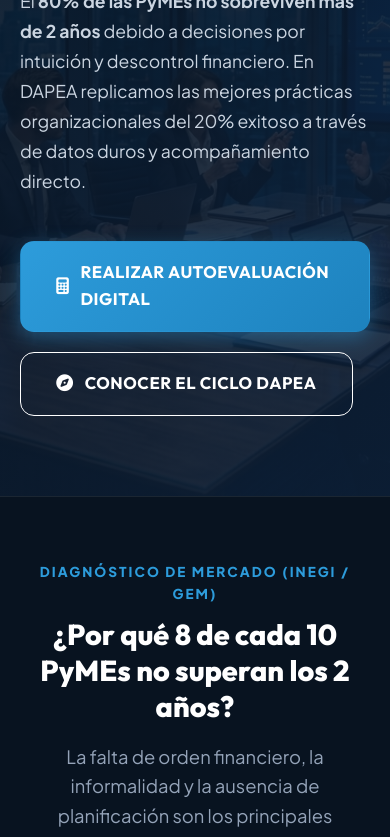
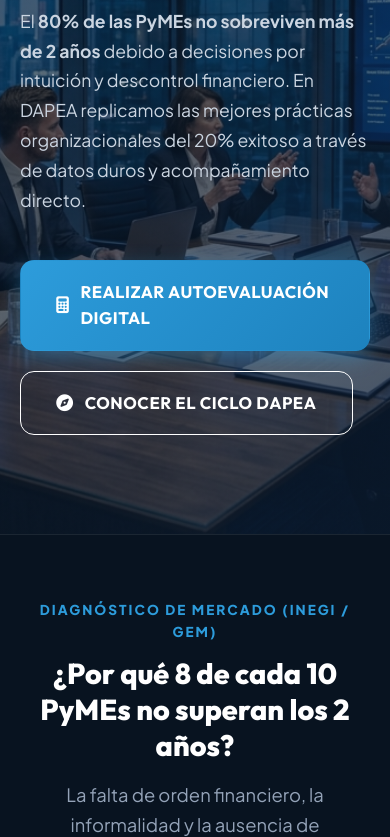
Before and after one commit to vmcifuentesb/pagina-web-dapea, a plain HTML site: page index.html in a window 390 px wide. Shown: the part 434-1271 px from the top of the page. Drawn offline with nearby package versions, Linux system fonts and the light colour scheme.

Commit message:
Ajuste de Hero: Altura 100vh y overlay mas claro para resaltar imagen de fondo

```diff
--- a/assets/css/styles.css
+++ b/assets/css/styles.css
@@ -329,9 +329,9 @@ h1, h2, h3, h4, h5, h6 {
    ========================================================================== */
 .hero-fullwidth {
   position: relative;
-  min-height: 650px;
+  min-height: 100vh;
   padding: 6rem 0 7rem 0;
-  background: linear-gradient(135deg, rgba(8, 19, 32, 0.92) 0%, rgba(13, 33, 58, 0.88) 100%),
+  background: linear-gradient(135deg, rgba(8, 19, 32, 0.6) 0%, rgba(13, 33, 58, 0.7) 100%),
               url('../brand/hero_background_full.jpg') no-repeat center center / cover;
   color: var(--color-white);
   display: flex;
@@ -1069,7 +1069,7 @@ textarea.form-control:focus {
     justify-content: center;
   }
   .hero-fullwidth {
-    min-height: 500px;
+    min-height: 100vh;
     padding: 4rem 0 5rem 0;
   }
   .hero-title-full {
```
